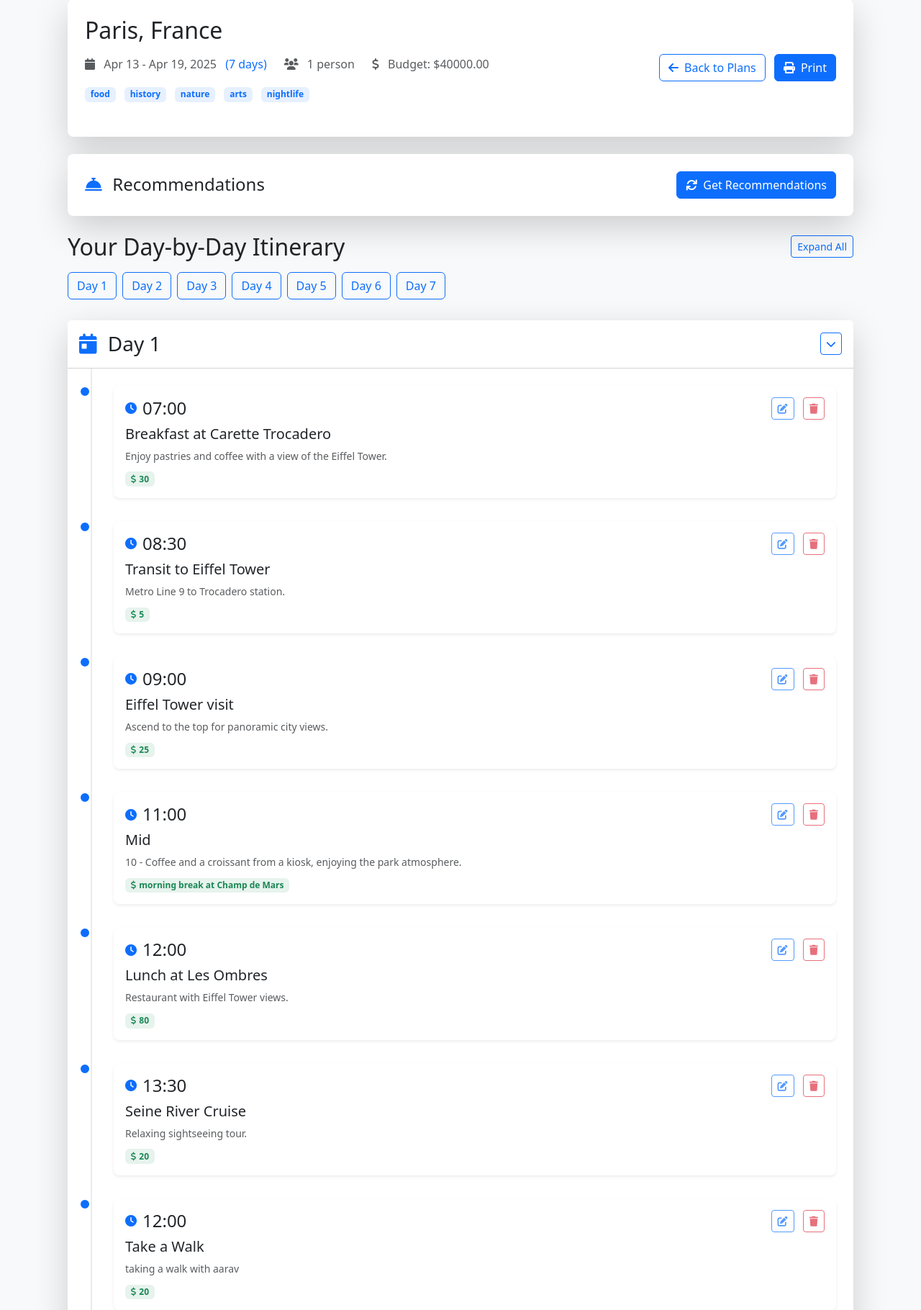
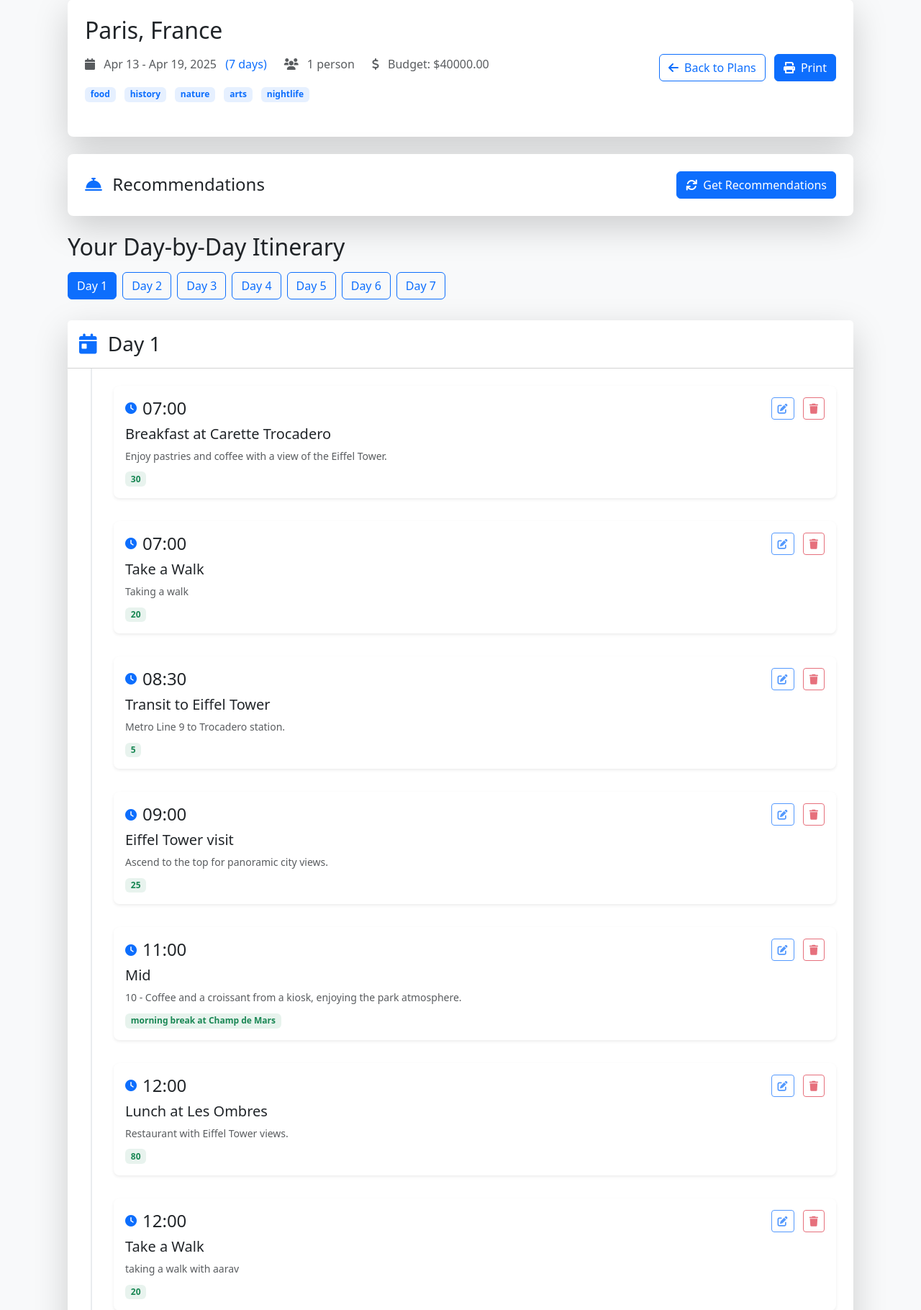
Before and after one commit to SohamGunturu7/travelApp, a Django app: page /itinerary/16/ in a window 1280 px wide. Shown: the part 121-1941 px from the top of the page at 72% size. Run offline with Django 5.2, Linux system fonts and the light colour scheme; a user stored in the database is signed in; data comes from the database, SQL or seed files in the repository; both versions use the stored data as it was after the commit.

Commit message:
styling changes

```diff
--- a/templates/users/view_itinerary.html
+++ b/templates/users/view_itinerary.html
@@ -97,12 +97,11 @@
     <div class="mb-4">
         <div class="d-flex justify-content-between align-items-center mb-3">
             <h2 class="mb-0">Your Day-by-Day Itinerary</h2>
-            <button class="btn btn-sm btn-outline-primary" id="expand-all-btn">Expand All</button>
         </div>
 
         <div class="day-navigation d-flex flex-wrap gap-2 mb-3">
             {% for day in days %}
-                <button class="btn btn-outline-primary day-nav-btn" data-day="{{ day.day_number }}">
+                <button class="btn {% if forloop.first %}btn-primary{% else %}btn-outline-primary{% endif %} day-nav-btn" data-day="{{ day.day_number }}">
                     Day {{ day.day_number }}
                 </button>
             {% endfor %}
@@ -112,21 +111,19 @@
     <!-- Day-by-Day Itinerary -->
     <div class="day-by-day-itinerary">
         {% for day in days %}
-            <div class="card border-0 shadow-lg rounded-3 mb-4 day-card" id="day-{{ day.day_number }}">
+            <div class="card border-0 shadow-lg rounded-3 mb-4 day-card" id="day-{{ day.day_number }}" {% if not forloop.first %}style="display: none;"{% endif %}>
                 <div class="card-header bg-white p-3 d-flex justify-content-between align-items-center">
                     <h3 class="mb-0">
                         <i class="fas fa-calendar-day me-2 text-primary"></i>
                         Day {{ day.day_number }}
                     </h3>
-                    <button class="btn btn-sm btn-outline-primary toggle-day-btn" data-day="{{ day.day_number }}">
-                        <i class="fas fa-chevron-down"></i>
-                    </button>
                 </div>
-                <div class="card-body p-0 day-content">
+                <div class="card-body p-0">
                     <div class="timeline">
                         {% for activity in day.activities %}
                             <div class="timeline-item">
-                                <div class="timeline-dot"></div>
+                                <!-- Removing the blue dot -->
+                                <!-- <div class="timeline-dot"></div> -->
                                 <div class="timeline-content">
                                     <div class="d-flex justify-content-between align-items-center mb-2">
                                         <div class="d-flex align-items-center">
@@ -149,7 +146,7 @@
                                     {% if activity.cost %}
                                         <div class="mt-2">
                                             <span class="badge bg-success bg-opacity-10 text-success">
-                                                <i class="fas fa-dollar-sign me-1"></i>{{ activity.cost }}
+                                                {{ activity.cost }}
                                             </span>
                                         </div>
                                     {% endif %}
@@ -200,12 +197,12 @@
                         <div class="invalid-feedback">Please enter an activity name</div>
                     </div>
                     <div class="mb-3">
-                        <label for="activityDescription" class="form-label">Description (Optional)</label>
+                        <label for="activityDescription" class="form-label">Description</label>
                         <textarea class="form-control" id="activityDescription" rows="3"
                                 placeholder="Add any additional details about the activity"></textarea>
                     </div>
                     <div class="mb-3">
-                        <label for="activityCost" class="form-label">Cost (Optional)</label>
+                        <label for="activityCost" class="form-label">Cost</label>
                         <div class="input-group">
                             <span class="input-group-text">$</span>
                             <input type="text" class="form-control" id="activityCost"
@@ -221,6 +218,8 @@
         </div>
     </div>
 </div>
+
+<div id="itinerary-data" data-itinerary-id="{{ itinerary.id }}"></div>
 {% endblock %}
 
 {% block extra_css %}
@@ -267,12 +266,15 @@
 
     .timeline-dot {
         position: absolute;
-        left: -0.5rem;
+        left: 1.65rem; /* Fixed to center on timeline line */
+        top: 0.6rem;
         width: 1rem;
         height: 1rem;
         border-radius: 50%;
         background: #0d6efd;
         border: 2px solid #fff;
+        z-index: 1;
+        transform: translateX(-50%); /* Center the dot on the line */
     }
 
     .timeline-content {
@@ -336,7 +338,7 @@
             display: none !important;
         }
 
-        .day-content {
+        .day-card {
             display: block !important;
         }
 
@@ -398,93 +400,37 @@
 {{ block.super }}
 <script>
     document.addEventListener('DOMContentLoaded', function() {
-        // Initially collapse all day details except the first one
-        const dayCards = document.querySelectorAll('.day-card');
-        if (dayCards.length > 0) {
-            // Show first day
-            const firstDayContent = dayCards[0].querySelector('.day-content');
-            const firstDayBtn = dayCards[0].querySelector('.toggle-day-btn i');
-
-            // Hide all other days
-            dayCards.forEach(function(card, index) {
-                if (index > 0) {
-                    const content = card.querySelector('.day-content');
-                    const btn = card.querySelector('.toggle-day-btn i');
-                    content.style.display = 'none';
-                    btn.className = 'fas fa-chevron-down';
-                }
-            });
-        }
-
-        // Toggle day details
-        document.querySelectorAll('.toggle-day-btn').forEach(function(btn) {
-            btn.addEventListener('click', function() {
-                const dayNumber = this.getAttribute('data-day');
-                const dayCard = document.getElementById('day-' + dayNumber);
-                const dayContent = dayCard.querySelector('.day-content');
-                const icon = this.querySelector('i');
-
-                if (dayContent.style.display === 'none') {
-                    dayContent.style.display = 'block';
-                    icon.className = 'fas fa-chevron-up';
-                } else {
-                    dayContent.style.display = 'none';
-                    icon.className = 'fas fa-chevron-down';
-                }
-            });
-        });
-
         // Day navigation buttons
         document.querySelectorAll('.day-nav-btn').forEach(function(btn) {
             btn.addEventListener('click', function() {
                 const dayNumber = this.getAttribute('data-day');
-                const dayCard = document.getElementById('day-' + dayNumber);
-                const dayContent = dayCard.querySelector('.day-content');
-                const icon = dayCard.querySelector('.toggle-day-btn i');
 
-                // Show the clicked day
-                dayContent.style.display = 'block';
-                icon.className = 'fas fa-chevron-up';
+                // Hide all day cards
+                document.querySelectorAll('.day-card').forEach(card => {
+                    card.style.display = 'none';
+                });
 
-                // Scroll to it
-                dayCard.scrollIntoView({ behavior: 'smooth', block: 'start' });
+                // Show only the selected day
+                const selectedDay = document.getElementById('day-' + dayNumber);
+                if (selectedDay) {
+                    selectedDay.style.display = 'block';
+                }
+
+                // Update button styles
+                document.querySelectorAll('.day-nav-btn').forEach(navBtn => {
+                    navBtn.classList.remove('btn-primary');
+                    navBtn.classList.add('btn-outline-primary');
+                });
+
+                // Highlight the active button
+                this.classList.remove('btn-outline-primary');
+                this.classList.add('btn-primary');
             });
-        });
-
-        // Expand/Collapse all button
-        const expandAllBtn = document.getElementById('expand-all-btn');
-        let allExpanded = false;
-
-        expandAllBtn.addEventListener('click', function() {
-            const dayContents = document.querySelectorAll('.day-content');
-            const toggleBtns = document.querySelectorAll('.toggle-day-btn i');
-
-            if (allExpanded) {
-                // Collapse all
-                dayContents.forEach(function(content) {
-                    content.style.display = 'none';
-                });
-                toggleBtns.forEach(function(btn) {
-                    btn.className = 'fas fa-chevron-down';
-                });
-                expandAllBtn.textContent = 'Expand All';
-            } else {
-                // Expand all
-                dayContents.forEach(function(content) {
-                    content.style.display = 'block';
-                });
-                toggleBtns.forEach(function(btn) {
-                    btn.className = 'fas fa-chevron-up';
-                });
-                expandAllBtn.textContent = 'Collapse All';
-            }
-
-            allExpanded = !allExpanded;
         });
 
         const modal = new bootstrap.Modal(document.getElementById('activityModal'));
         const form = document.getElementById('activityForm');
-        const itineraryId = {{ itinerary.id }};
+        const itineraryId = document.getElementById('itinerary-data').dataset.itineraryId;
 
         // Add Activity
         document.querySelectorAll('.add-activity').forEach(button => {
@@ -510,7 +456,11 @@
                 document.getElementById('activityTime').value = activityCard.querySelector('h4').textContent.trim();
                 document.getElementById('activityName').value = activityCard.querySelector('h5').textContent.trim();
                 document.getElementById('activityDescription').value = activityCard.querySelector('p')?.textContent.trim() || '';
-                document.getElementById('activityCost').value = activityCard.querySelector('.badge')?.textContent.trim() || '';
+
+                // Fix the cost extraction to remove dollar signs
+                let cost = activityCard.querySelector('.badge')?.textContent.trim() || '';
+                cost = cost.replace(/\$/g, '').trim();
+                document.getElementById('activityCost').value = cost;
 
                 modal.show();
             });
@@ -605,7 +555,7 @@
                 loadBtn.disabled = true;
 
                 // Fetch recommendations
-                const response = await fetch(`/itinerary/{{ itinerary.id }}/recommendations/`, {
+                const response = await fetch(`/itinerary/${itineraryId}/recommendations/`, {
                     headers: {
                         'X-CSRFToken': document.querySelector('[name=csrfmiddlewaretoken]').value
                     }
--- a/users/views.py
+++ b/users/views.py
@@ -116,14 +116,15 @@ ABSOLUTELY REQUIRED:
 4. NO SKIPPING any days or activities
 5. If you run out of unique activities, create variations or revisit popular spots at different times
 6. The response MUST contain "Day {start_day}" through "Day {end_day}" with no gaps
+7. DO NOT include dollar signs ($) in any cost values - write numbers only
 
 Format each day EXACTLY as follows:
 
 Day [X] - [Full Date]
-07:00 - [Activity] - [Cost] - [Details]
-08:30 - [Next Activity] - [Cost] - [Details]
+07:00 - [Activity] - [Cost without $ sign] - [Details]
+08:30 - [Next Activity] - [Cost without $ sign] - [Details]
 (Continue with FULL day schedule)
-22:00 - Return to Hotel - [Cost] - [Transport Details]
+22:00 - Return to Hotel - [Cost without $ sign] - [Transport Details]
 
 Required for EACH day:
 - Breakfast (07:00-08:30)
@@ -135,15 +136,15 @@ Required for EACH day:
 - Dinner (18:00-20:00)
 - Return to hotel
 - ALL transit times
-- ALL costs
+- ALL costs (numbers only, NO dollar signs)
 
 Example of REQUIRED format:
 Day {start_day} - [Date]
-07:00 - Breakfast at Morning Cafe - $15 - Local specialties
-08:30 - Transit to Location - $3 - Bus details
-09:00 - Activity - $25 - Full details
+07:00 - Breakfast at Morning Cafe - 15 - Local specialties
+08:30 - Transit to Location - 3 - Bus details
+09:00 - Activity - 25 - Full details
 (... complete day schedule ...)
-22:00 - Return to Hotel - $10 - Transport details
+22:00 - Return to Hotel - 10 - Transport details
 
 CRITICAL: Your response must contain EXACTLY {end_day - start_day + 1} days of detailed schedules."""
 
@@ -189,7 +190,7 @@ def view_itinerary(request, pk):
     itinerary = get_object_or_404(Itinerary, pk=pk, user=request.user)
 
     # Get all activities for this itinerary
-    activities = Activity.objects.filter(itinerary=itinerary).order_by('day_number', 'order')
+    activities = Activity.objects.filter(itinerary=itinerary).order_by('day_number', 'time')
 
     # Group activities by day
     days = {}
@@ -238,11 +239,37 @@ def add_activity(request, pk):
         if not all(key in data for key in ['day_number', 'time', 'activity']):
             return JsonResponse({'error': 'Missing required fields'}, status=400)
 
-        # Get the maximum order for the day
-        max_order = Activity.objects.filter(
+        # Convert input time to a comparable format (for ordering)
+        input_time = data['time']
+
+        # Get all activities for the day and determine the correct order
+        day_activities = Activity.objects.filter(
             itinerary=itinerary,
             day_number=data['day_number']
-        ).aggregate(models.Max('order'))['order__max'] or 0
+        ).order_by('time')
+
+        # Determine the correct order based on time
+        order = 1
+        if day_activities.exists():
+            # Insert at the right position based on time comparison
+            inserted = False
+            for i, existing_activity in enumerate(day_activities):
+                if input_time < existing_activity.time:
+                    # Insert before this activity
+                    order = i + 1
+                    inserted = True
+                    break
+
+            if not inserted:
+                # New activity has the latest time, append at the end
+                order = day_activities.count() + 1
+
+            # Update the order of all activities that come after
+            Activity.objects.filter(
+                itinerary=itinerary,
+                day_number=data['day_number'],
+                order__gte=order
+            ).update(order=models.F('order') + 1)
 
         activity = Activity.objects.create(
             itinerary=itinerary,
@@ -251,7 +278,7 @@ def add_activity(request, pk):
             activity=data['activity'],
             description=data.get('description', ''),
             cost=data.get('cost', ''),
-            order=max_order + 1
+            order=order
         )
 
         return JsonResponse({
@@ -271,8 +298,50 @@ def edit_activity(request, pk, activity_id):
         activity = get_object_or_404(Activity, id=activity_id, itinerary__pk=pk, itinerary__user=request.user)
         data = json.loads(request.body)
 
+        # Check if time has changed
+        old_time = activity.time
+        new_time = data['time']
+
+        if old_time != new_time:
+            # Time has changed, we need to reorder activities
+
+            # First, remove this activity from the order
+            Activity.objects.filter(
+                itinerary=activity.itinerary,
+                day_number=activity.day_number,
+                order__gt=activity.order
+            ).update(order=models.F('order') - 1)
+
+            # Find the new position
+            day_activities = Activity.objects.filter(
+                itinerary=activity.itinerary,
+                day_number=activity.day_number
+            ).exclude(id=activity.id).order_by('time')
+
+            new_order = 1
+            if day_activities.exists():
+                inserted = False
+                for i, existing_activity in enumerate(day_activities):
+                    if new_time < existing_activity.time:
+                        new_order = i + 1
+                        inserted = True
+                        break
+
+                if not inserted:
+                    # Activity has the latest time, append at the end
+                    new_order = day_activities.count() + 1
+
+                # Update the order of all activities that come after
+                Activity.objects.filter(
+                    itinerary=activity.itinerary,
+                    day_number=activity.day_number,
+                    order__gte=new_order
+                ).update(order=models.F('order') + 1)
+
+            activity.order = new_order
+
         # Update the activity fields
-        activity.time = data['time']
+        activity.time = new_time
         activity.activity = data['activity']
         activity.description = data.get('description', '')
         activity.cost = data.get('cost', '')
```
Also changed, not shown: db.sqlite3.
